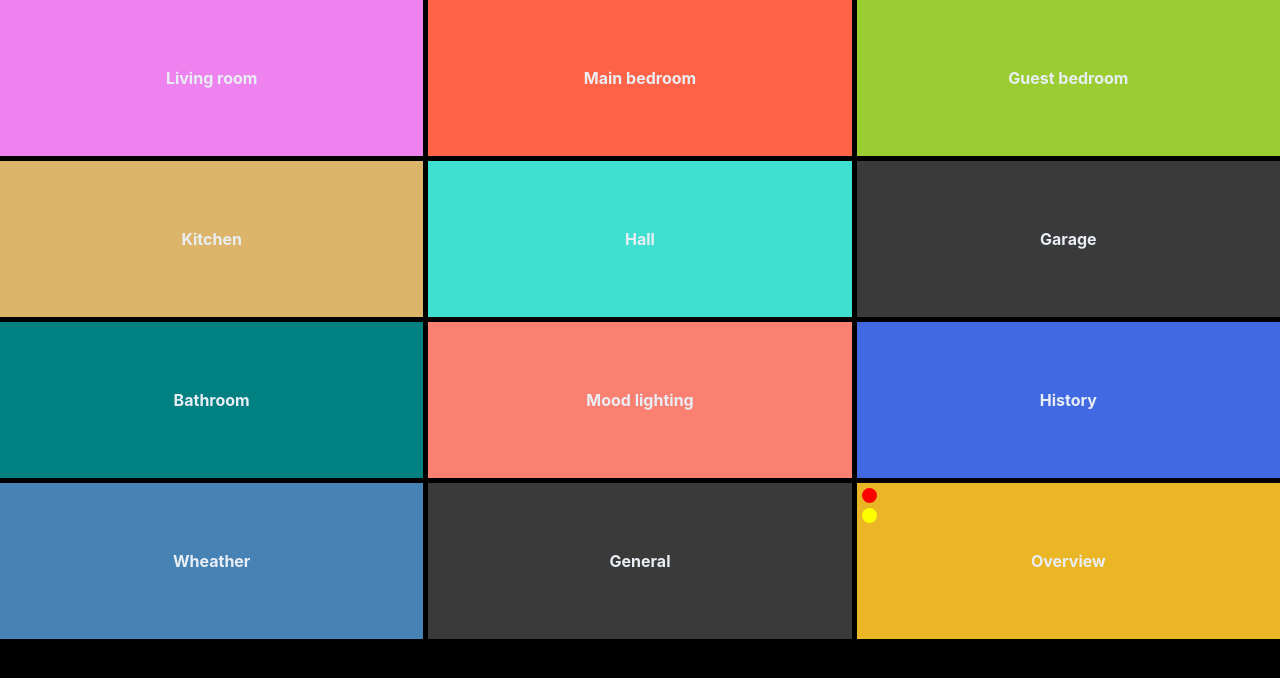
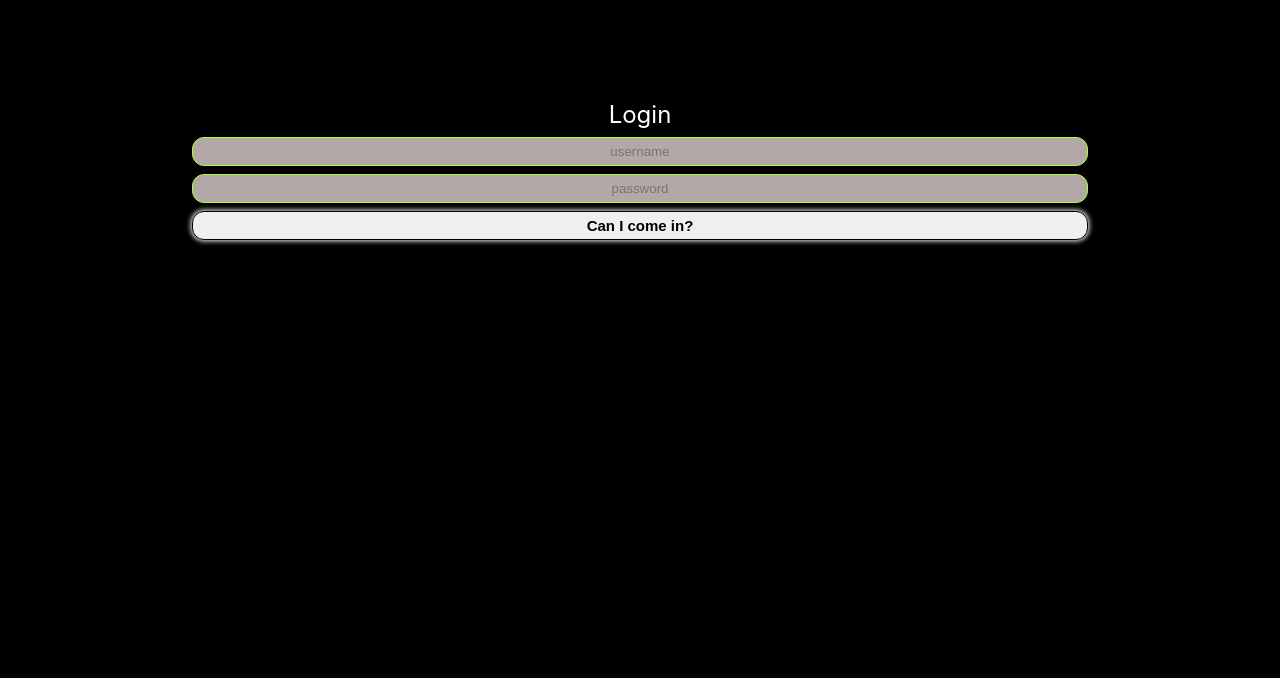
Before and after one commit to Akos23/SmartHome, a React (Create React App) app in the folder browser-client/: page / in a window 1280 px wide. Shown: the top 678 px of the page. Built offline with nearby package versions, Linux system fonts and the light colour scheme.

Commit message:
Webpage - adding new component: LoginForm

```diff
--- a/browser-client/src/App.css
+++ b/browser-client/src/App.css
@@ -5,10 +5,13 @@
   color: white;
   text-align: center;
   background-color: black;
-  display: grid;
-  grid-template-rows: 1fr 1fr 1fr 1fr 1fr;
-  grid-template-columns: 1fr 1fr 1fr;
-  justify-items: center;
+  /* display: grid;
+  /*grid-template-rows: 1fr 1fr 1fr 1fr 1fr;*/
+  /*grid-template-columns: 1fr 1fr 1fr;*/
+  /*justify-items: center;
   align-items: center;
-  grid-gap: 5px;
+  grid-gap: 5px;*/
+  /* display: flex;
+  justify-content: center;
+  align-items: center;*/
 }
--- a/browser-client/src/App.js
+++ b/browser-client/src/App.js
@@ -1,10 +1,13 @@
+import { Route } from "react-router";
 import "./App.css";
 import NavigationMenu from "./components/NavigationMenu";
+import LoginForm from "./components/LoginForm";
 
 function App() {
   return (
     <div className="App">
-      <NavigationMenu />
+      <Route path="/home" render={(props) => <NavigationMenu {...props} />} />
+      <Route path="/" exact render={(props) => <LoginForm {...props} />} />
     </div>
   );
 }
--- /dev/null
+++ b/browser-client/src/components/LoginForm.css
@@ -0,0 +1,45 @@
+.loginForm {
+  width: 70%;
+  height: 140px;
+  margin: 0 auto;
+  margin-top: 100px;
+}
+
+.loginContainer {
+  width: 100%;
+  height: 100%;
+  display: grid;
+  grid-template-columns: 1fr;
+  grid-template-rows: 1fr 1fr 1fr 1fr;
+  grid-gap: 8px;
+}
+
+.loginContainer input,
+button {
+  -webkit-appearance: none;
+  border-radius: 12px;
+  border-width: 1px;
+  border-style: solid;
+  outline: none;
+}
+.loginContainer input {
+  background-color: rgb(179, 167, 167);
+  border-width: 1px;
+  border-color: greenyellow;
+  border-style: solid;
+  text-align: center;
+}
+
+.loginContainer input:focus {
+  background-color: whitesmoke;
+}
+
+.loginContainer button {
+  box-shadow: 0 0 5px 1px whitesmoke;
+  font-weight: bold;
+  font-size: 15px;
+}
+
+.loginContainer label {
+  font-size: x-large;
+}
--- /dev/null
+++ b/browser-client/src/components/LoginForm.jsx
@@ -0,0 +1,36 @@
+import React, { Component } from "react";
+import { Redirect } from "react-router";
+import "./LoginForm.css";
+
+class LoginForm extends Component {
+  constructor(props) {
+    super(props);
+    this.state = {};
+  }
+  handleSubmit = (e) => {
+    e.preventDefault();
+    console.log("onsubmit");
+    this.props.history.push("/home");
+  };
+  render() {
+    return (
+      <form className="loginForm" onSubmit={this.handleSubmit}>
+        <div className="loginContainer">
+          <label htmlFor="username" className="login">
+            Login
+          </label>
+          <input
+            id="username"
+            type="text"
+            autoComplete="off"
+            placeholder="username"
+          />
+          <input id="password" type="text" placeholder="password" />
+          <button className="loginButton">Can I come in?</button>
+        </div>
+      </form>
+    );
+  }
+}
+
+export default LoginForm;
--- a/browser-client/src/components/NavigationMenu.css
+++ b/browser-client/src/components/NavigationMenu.css
@@ -1,3 +1,14 @@
+.navMenuContainer {
+  width: 100%;
+  height: 100%;
+  display: grid;
+  grid-template-rows: 1fr 1fr 1fr 1fr 1fr;
+  grid-template-columns: 1fr 1fr 1fr;
+  justify-items: center;
+  align-items: center;
+  grid-gap: 5px;
+}
+
 .Tile {
   position: relative;
   width: 100%;
--- a/browser-client/src/components/NavigationMenu.jsx
+++ b/browser-client/src/components/NavigationMenu.jsx
@@ -133,18 +133,22 @@ class NavigationMenu extends Component {
 
   render() {
     return (
-      <React.Fragment>
+      <div className="navMenuContainer">
         {this.state.cards.map((card) => {
           let { title } = card;
           return (
             <React.Fragment key={title}>
               <div className={"Tile " + title.replace(/\s+/g, "")}>
-                <Link to={title}>{title}</Link>
+                <Link to={"home/" + title}>{title}</Link>
               </div>
               <Route
-                path={"/" + title}
+                path={"/home/" + title}
                 render={(props) => (
-                  <Card card={card} handleSwitch={this.handleLightSwitch} />
+                  <Card
+                    {...props}
+                    card={card}
+                    handleSwitch={this.handleLightSwitch}
+                  />
                 )}
               />
             </React.Fragment>
@@ -157,7 +161,7 @@ class NavigationMenu extends Component {
           <div className="movementIndicator"></div>
           <div className="lightsIndicator"></div>
         </div>
-      </React.Fragment>
+      </div>
     );
   }
 }
```
